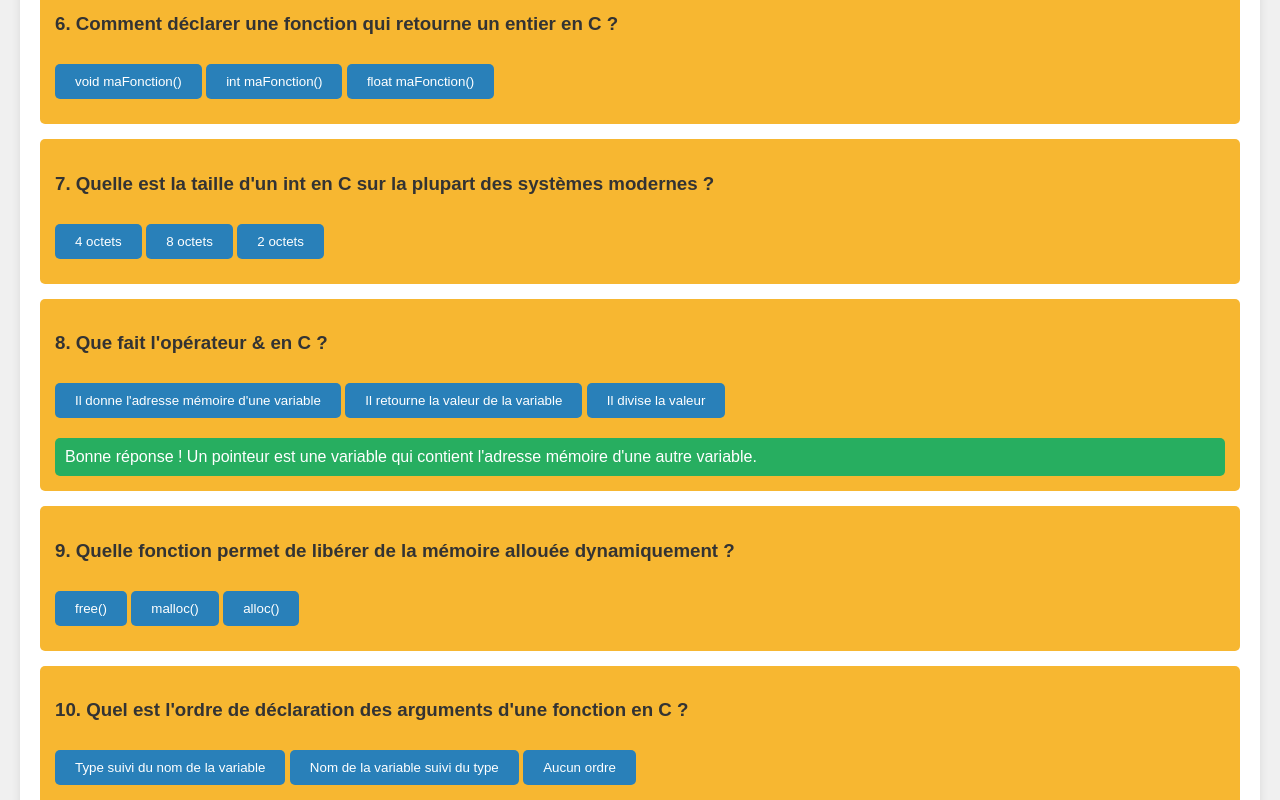
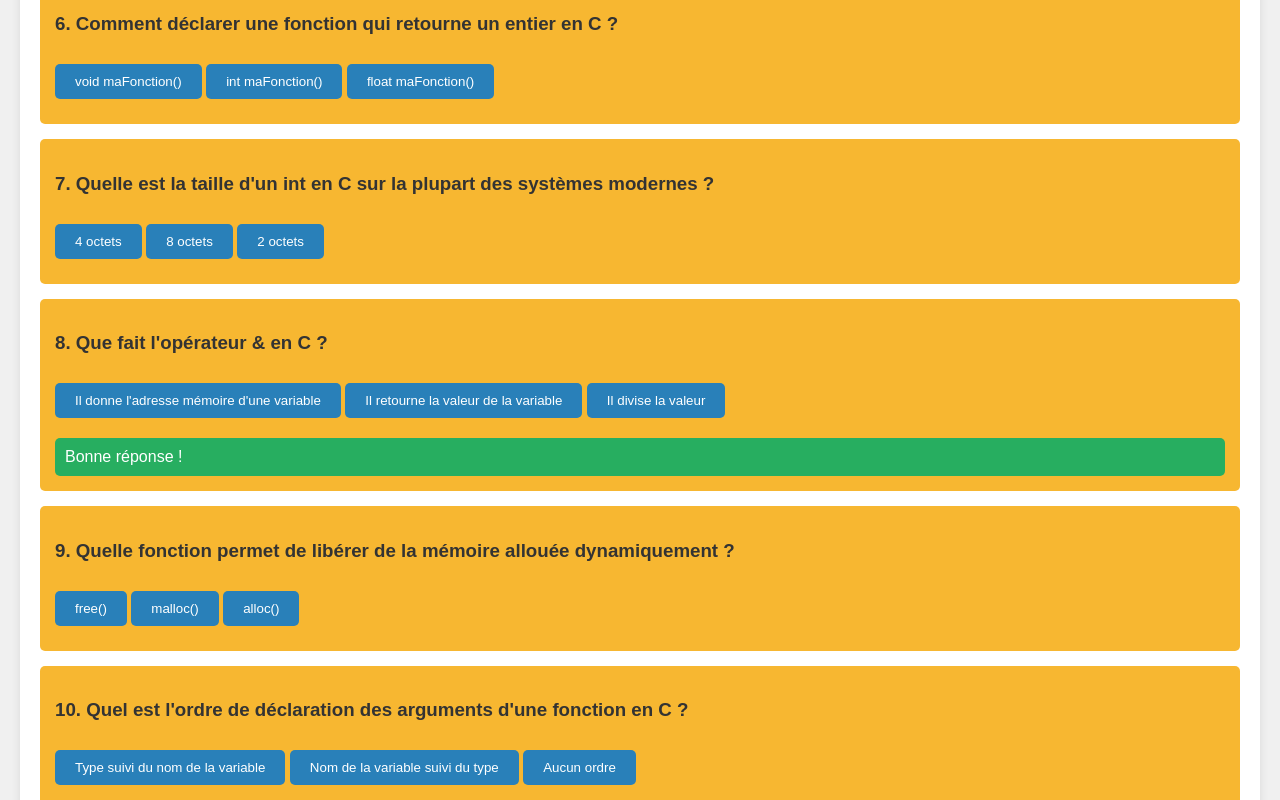
Before and after one commit to abdellahhechane/my_site, a plain HTML site: page index.html in a window 1280 px wide. Both pictures are taken after a click on the button "Il donne l'adresse mémoire d'une variable". Shown: the part 4366-5166 px from the top of the page. Drawn offline with Linux system fonts and the light colour scheme.

Commit message:
Update index.html

```diff
--- a/index.html
+++ b/index.html
@@ -456,7 +456,7 @@ printf("norme de (%f + i %f) = %f \n",z.reelle,z.imaginaire,norme);
             <button class="btn" onclick="checkAnswer('q14', 'Une variable qui contient l\'adresse mémoire d\'une autre variable')">Une variable qui contient l'adresse mémoire d'une autre variable</button>
             <button class="btn" onclick="checkAnswer('q14', 'Une variable de type entier')">Une variable de type entier</button>
             <button class="btn" onclick="checkAnswer('q14', 'Une fonction')">Une fonction</button>
-            <div id="q14-answer" class="quiz-answer">Bonne réponse ! Un pointeur est une variable qui contient l'adresse mémoire d'une autre variable.</div>
+            <div id="q14-answer" class="quiz-answer">Bonne réponse ! </div>
         </div>
 
         <!-- Quiz 15 -->
@@ -465,7 +465,7 @@ printf("norme de (%f + i %f) = %f \n",z.reelle,z.imaginaire,norme);
             <button class="btn" onclick="checkAnswer('q15', 'Une variable accessible depuis toutes les fonctions')">Une variable accessible depuis toutes les fonctions</button>
             <button class="btn" onclick="checkAnswer('q15', 'Une variable utilisée uniquement dans une fonction')">Une variable utilisée uniquement dans une fonction</button>
             <button class="btn" onclick="checkAnswer('q15', 'Une variable constante')">Une variable constante</button>
-            <div id="q15-answer" class="quiz-answer">Bonne réponse ! Une variable globale est accessible depuis toutes les fonctions de votre programme.</div>
+            <div id="q15-answer" class="quiz-answer">Bonne réponse ! </div>
         </div>
     </section>
 
@@ -498,7 +498,7 @@ printf("norme de (%f + i %f) = %f \n",z.reelle,z.imaginaire,norme);
             if (answer === correctAnswers[quizId]) {
                 answerDiv.style.backgroundColor = "#27ae60";
                 answerDiv.style.display = "block";
-                answerDiv.innerHTML = "Bonne réponse ! Un pointeur est une variable qui contient l'adresse mémoire d'une autre variable.";
+                answerDiv.innerHTML = "Bonne réponse !";
             } else {
                 answerDiv.style.backgroundColor = "#e74c3c";
                 answerDiv.style.display = "block";
```
